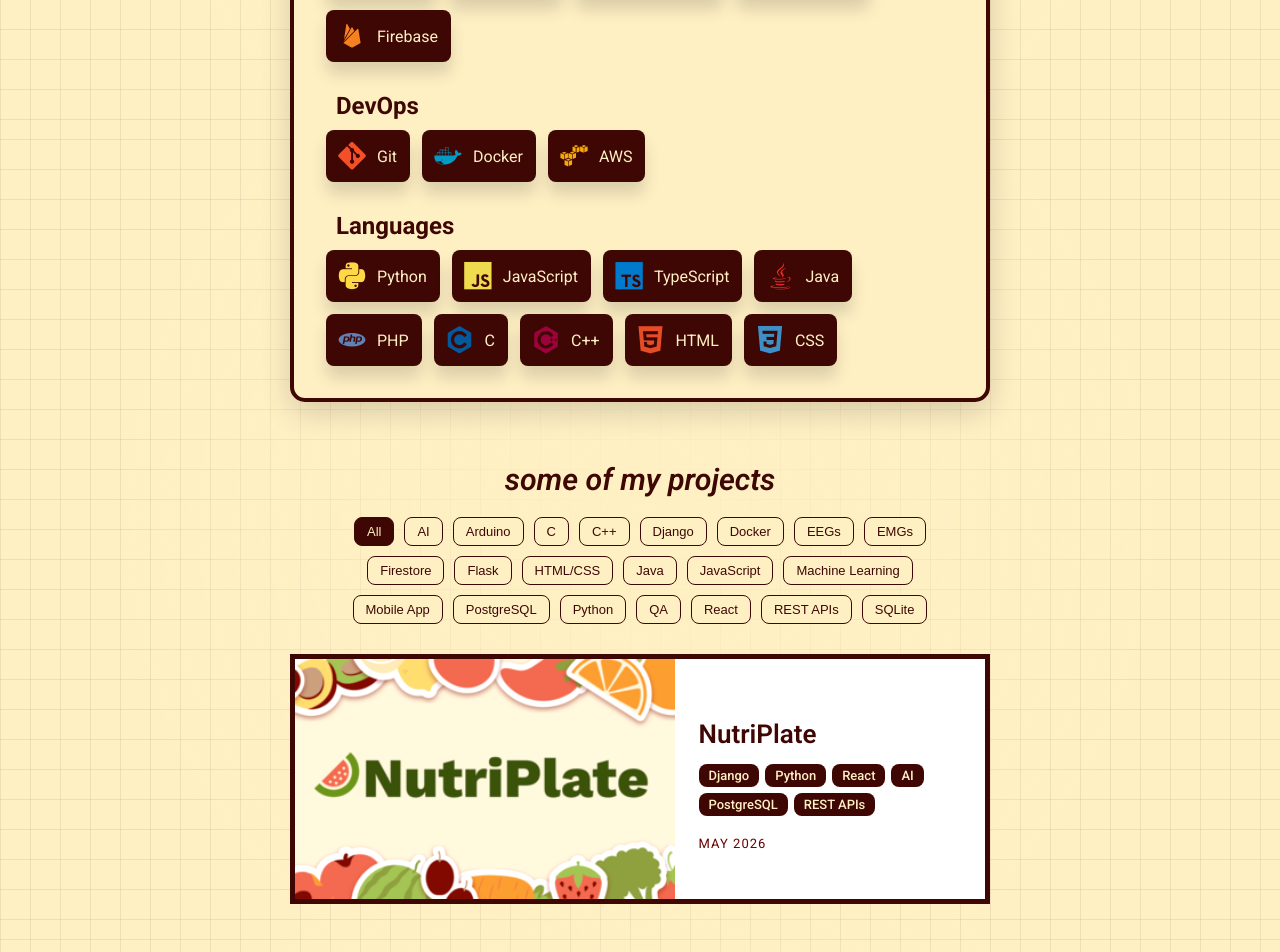
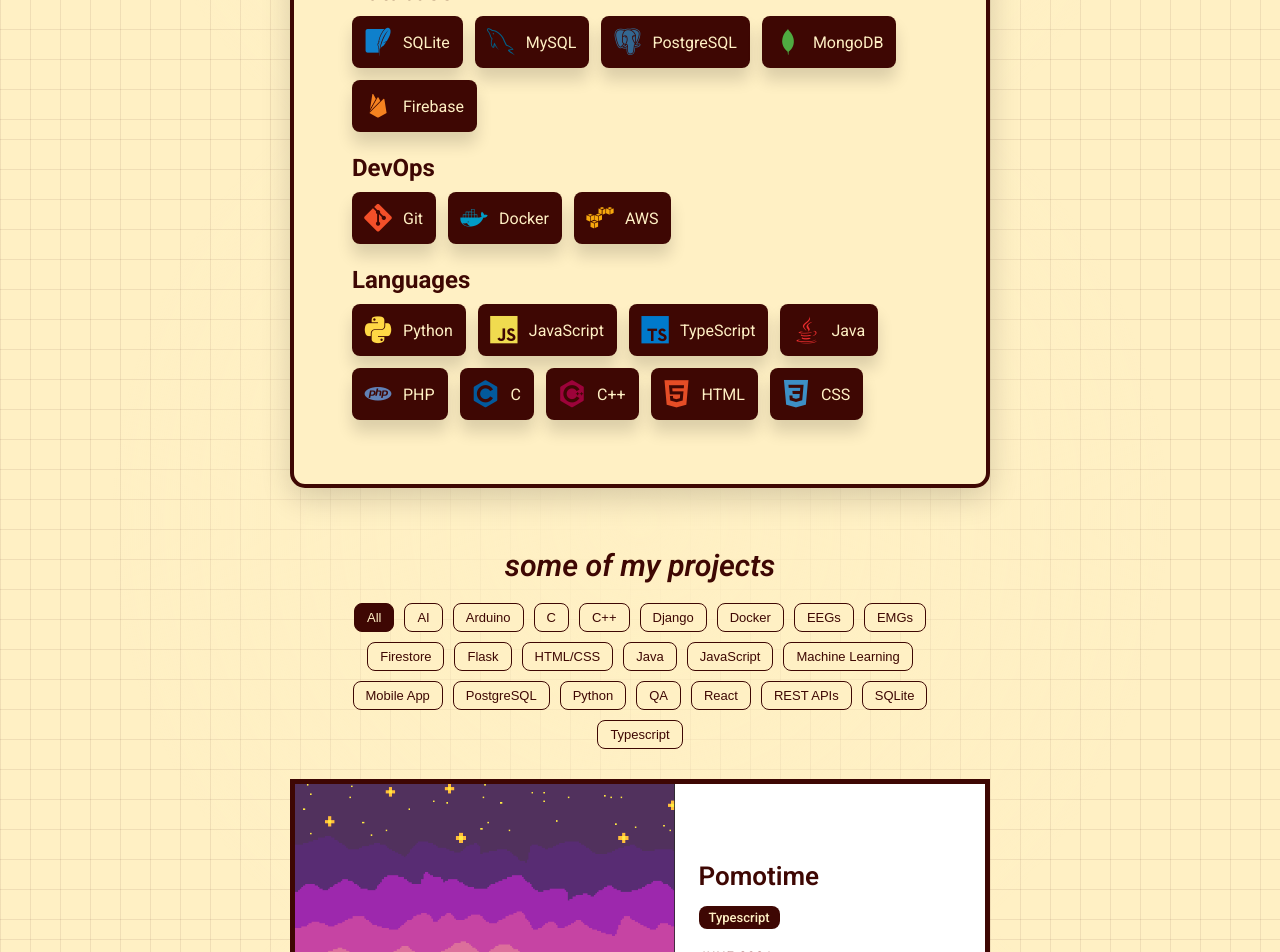
Before and after one commit to kprasad001/portfolio, a React (Vite) app in the folder portfolio/: page / in a window 1280 px wide. Shown: the part 1480-2432 px from the top of the page. Built offline with nearby package versions, Linux system fonts and the light colour scheme.

Commit message:
Added pomotime and fixed header/skills formatting

```diff
--- a/portfolio/src/App.css
+++ b/portfolio/src/App.css
@@ -198,33 +198,32 @@ a:hover {
 }
 
 footer {
-	margin-top: 0;
+  margin: auto;
   width: min(900px, 90%);
   max-width: 900px;
   display: flex;
-	margin: auto;
   justify-content: space-between;
   align-items: center;
   flex-direction: row;
   padding: 2px 0 100px;
   color: var(--background);
-	gap: 8px;
+  gap: 16px; /* Increased gap slightly so text doesn't hit icons */
 }
 
 footer h3 {
   color: var(--primary);
-	margin: 0;
   font-weight: 700;
-	text-align: right;
-	width: 735px;
   font-size: 24px;
+  text-align: right; /* Keeps text aligned to the right edge */
+  flex-grow: 1;      /* Forces the h3 to take up all available left space */
+  margin: 0;         /* Removed fixed 735px width and 20px margin */
 }
 
 footer .social-media {
   display: flex;
   align-items: center;
   gap: 8px;
-	margin-top: 0px;
+  flex-shrink: 0;   /* Prevents icons from squishing when text moves left */
 }
 
 footer .social-media a {
@@ -242,23 +241,5 @@ footer .social-media svg {
 }
 
 @media (max-width: 500px) {
-	footer {
-		margin-top: 0;
-		display: flex;
-		margin: auto;
-		justify-content: space-between;
-		align-items: center;
-		flex-direction: row;
-		padding: 2px 0 100px;
-		color: var(--background);
-		gap: 8px;
+  /* Your desktop flex setup now handles the shrinking automatically! */
 }
-
-	footer h3 {
-		color: var(--primary);
-		font-weight: 700;
-		width: 200px;
-		font-size: 24px;
-	}
-
-}
--- a/portfolio/src/App.jsx
+++ b/portfolio/src/App.jsx
@@ -137,8 +137,8 @@ function App() {
 				<a href={resume} download="Kishan_Prasad-Resume.pdf" className="newspaper-icon">
 					<Newspaper/>
 				</a>
-				<h3>Kishan Prasad</h3>
 			</div>
+			<h3>Kishan Prasad</h3>
 		</footer>
 		</>
 	)
--- a/portfolio/src/components/CSS/skills.css
+++ b/portfolio/src/components/CSS/skills.css
@@ -4,10 +4,11 @@
         display: grid;
         grid-template-columns: 3fr;
         width: 700px;
-        gap: 1.25rem;
+        gap: 0.75rem;
         align-items: start;
 		background-color: var(--background);
-        padding: 2em;
+        padding: 3em;
+        padding-bottom: 4em;
 		border-radius: 15px;
 		border: 4px solid color-mix(in srgb, var(--primary) 100%, transparent);
 		box-shadow:
@@ -31,6 +32,7 @@
 
         .skills-grid {
             width: 100%;
+            margin: 0 20px;
 
         }
 
@@ -89,6 +91,7 @@
 	gap: 0.75rem;
     flex-wrap: wrap;
     opacity: 1;
+    margin: 0 10px;
 }
 
 @media (max-width: 800px) {
--- a/portfolio/src/components/JS/projects.js
+++ b/portfolio/src/components/JS/projects.js
@@ -17,8 +17,20 @@ const quokkaImages = getImagesForFolder('quokka')
 const CareerCanvas = getImagesForFolder('careercanvas')
 const socialDist = getImagesForFolder('socialdist')
 const nutriPlate = getImagesForFolder('nutriplate')
+const pomotime = getImagesForFolder('pomotime')
 
 export const projectsData = [
+    {
+        id: 8,
+        img: pomotime[0],
+        images: pomotime,
+        title: "Pomotime",
+        time: "June 2026",
+        desc: "Pomotime is an app that I made for my girlfriend for our anniversary where I did all the art and animation myself.",
+        visible: true,
+        tags: ["Typescript"],
+        github: "https://github.com/kprasad001/pomotime"
+    },
     {
         id: 7,
         img: nutriPlate[0],
@@ -79,7 +91,7 @@ export const projectsData = [
         img: EMGreaderImages[0],
         images: EMGreaderImages,
         title: "EMG Reader UI",
-        time: "October 2025",
+        time: "November 2025 - January 2026",
         desc: "As part of Alberta Bionix, I built a custom EMG data acquisition and analysis program to support the development of a responsive, user-controlled prosthetic leg. The software captures and processes signals from surface EMG electrodes positioned around the knee, allowing researchers to evaluate signal clarity and responsiveness across different placements. This work directly supported identifying optimal electrode locations for accurate, low-latency control of leg flexion and extension.",
         visible: true,
         tags: ["Python", "C", "C++", "EMGs","Arduino"],
--- a/portfolio/src/components/home.jsx
+++ b/portfolio/src/components/home.jsx
@@ -35,6 +35,7 @@ function Home() {
 				<ul>
 					<li>studying <b>CS w/ Software Spec. </b> with a minor in <b>Economics</b> @ <a href='https://www.ualberta.ca/en/computing-science/index.html'>UAlberta</a></li>
 					<li>currently a <b>Software Lead</b> & <b>Full-Stack Developer</b> @ <a href='https://albertabionix.ca/'>Alberta Bionix</a></li>
+					<li>volunteering as a <b>Full-Stack Developer</b> @ <a href='https://www.edss.ca/home'>EDSS</a></li>
 					<li>participated in <b>four hackathons,</b> <b>winning two</b> of them </li>
 				</ul>
 			</section>
@@ -44,6 +45,7 @@ function Home() {
 					<ul>
 						<li>releasing an app for <a href='https://www.edss.ca/home'>EDSS</a></li>
 						<li>building an app to combine <b>Uber</b> and <a href='https://su.ualberta.ca/these-are-your-resources/this-is-your-wellness/safewalk/'>Safewalk</a></li>
+						<li>making an <b>web application</b> for families</li>
 					</ul>
 				</section>
 			</section>
```
Also changed, not shown: portfolio/src/components/assets/pomotime/1pomotime.png (added), portfolio/src/components/assets/pomotime/2pomotime.png (added). Lines whose indentation alone changed are shown as unchanged.
